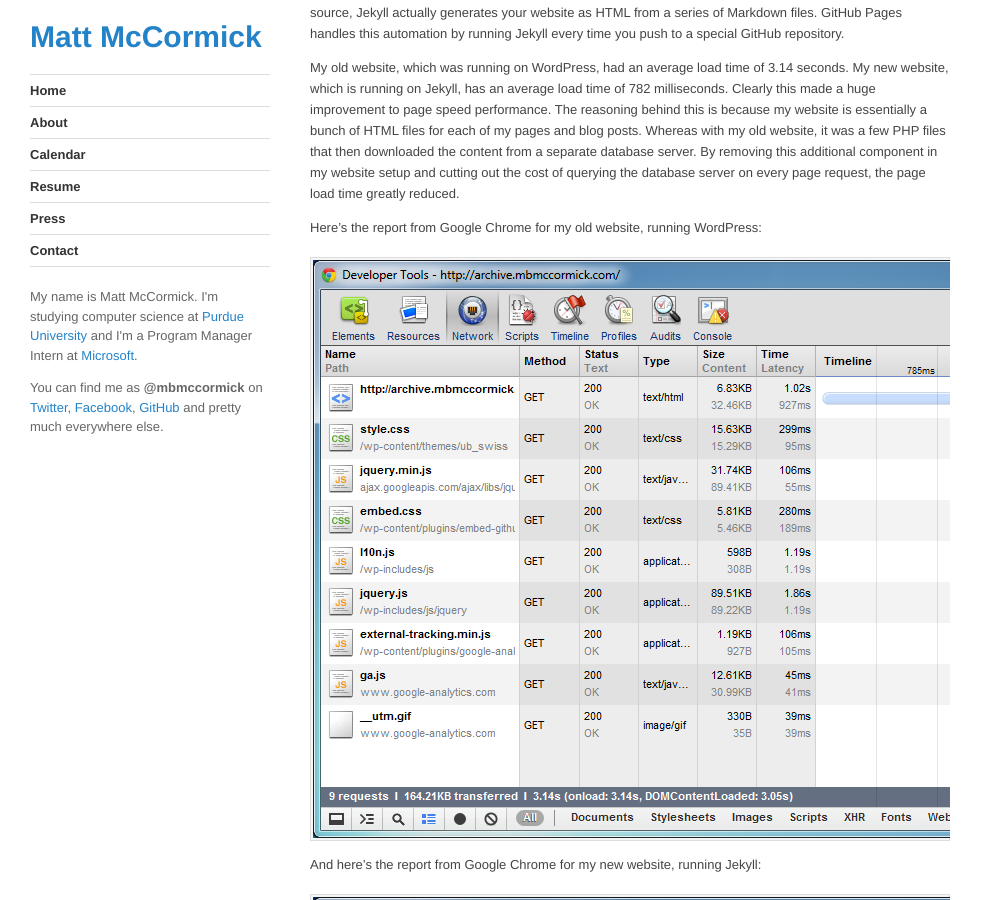
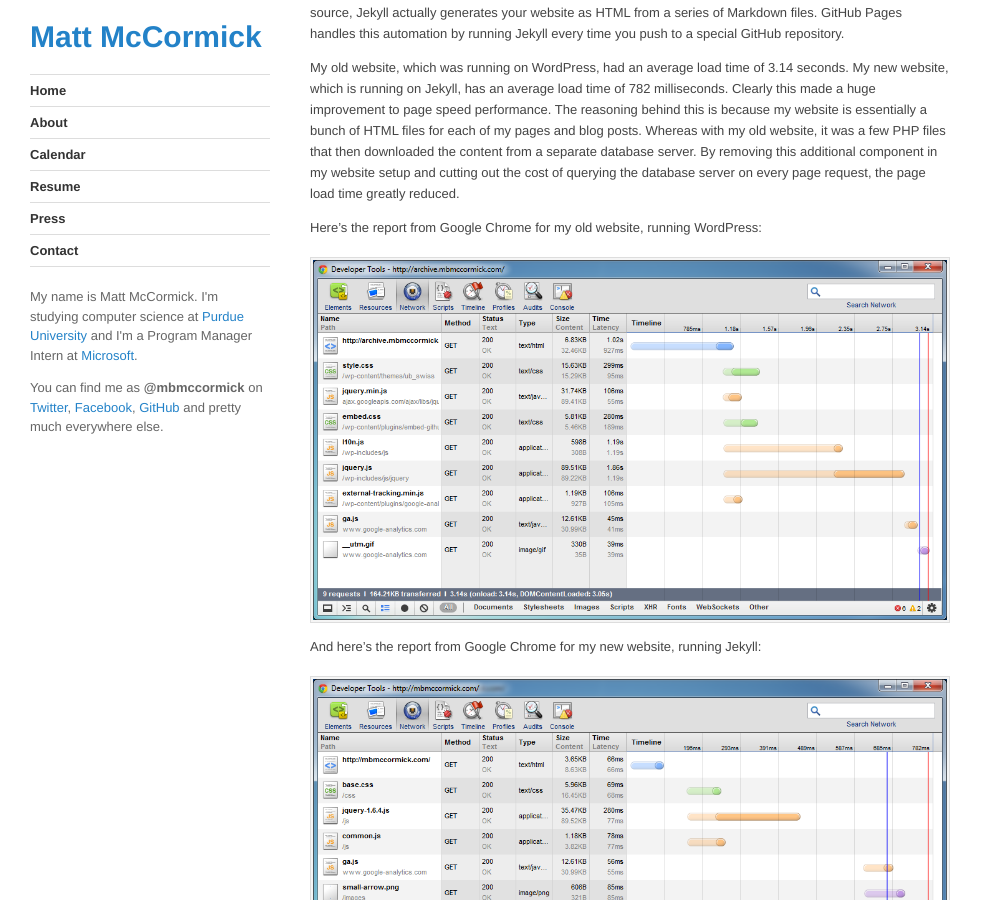
Before and after one commit to mbmccormick/mbmccormick.github.io, a Jekyll site: the page built from _posts/2011-10-10-blogging-with-jekyll-and-github.md, in a window 1280 px wide and 900 px high, scrolled down 372 px. Shown: the whole window, without its empty margins (0-983 px from the left). Built offline with Jekyll 4.4.1, drawn with Linux system fonts in a browser that asks for light colours; Markdown is read by kramdown in place of the engine named in the settings.

Commit message:
Blogging with Jekyll and GitHub

```diff
--- a/_posts/2011-10-10-blogging-with-jekyll-and-github.md
+++ b/_posts/2011-10-10-blogging-with-jekyll-and-github.md
@@ -15,11 +15,11 @@
 Here's the report from Google Chrome for my old website, running WordPress:
 
 <div class="figure">
-<img src="http://mbmccormick.com/images/2011/10/old.png" />
+<img src="http://mbmccormick.com/images/2011/10/old.png" width="634" />
 </div>
 
 And here's the report from Google Chrome for my new website, running Jekyll:
 
 <div class="figure">
-<img src="http://mbmccormick.com/images/2011/10/new.png" />
+<img src="http://mbmccormick.com/images/2011/10/new.png" width="634" />
 </div>
```
